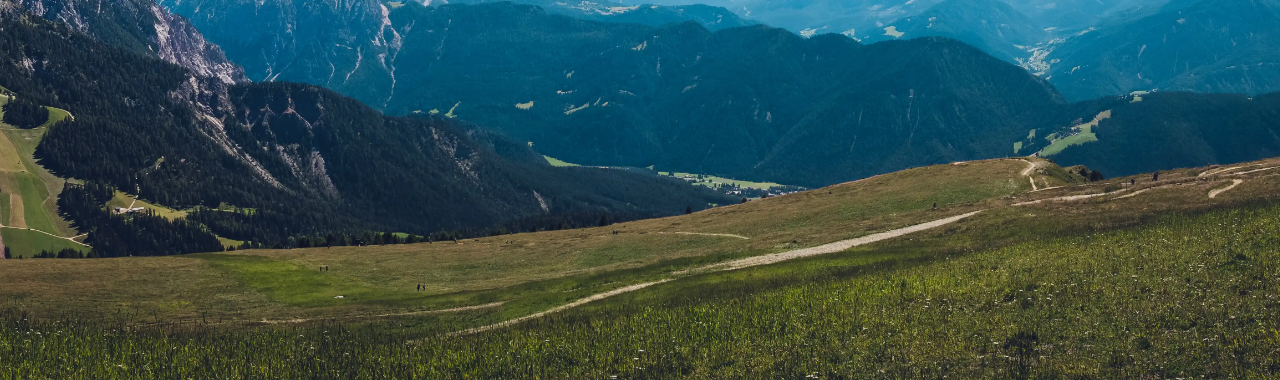
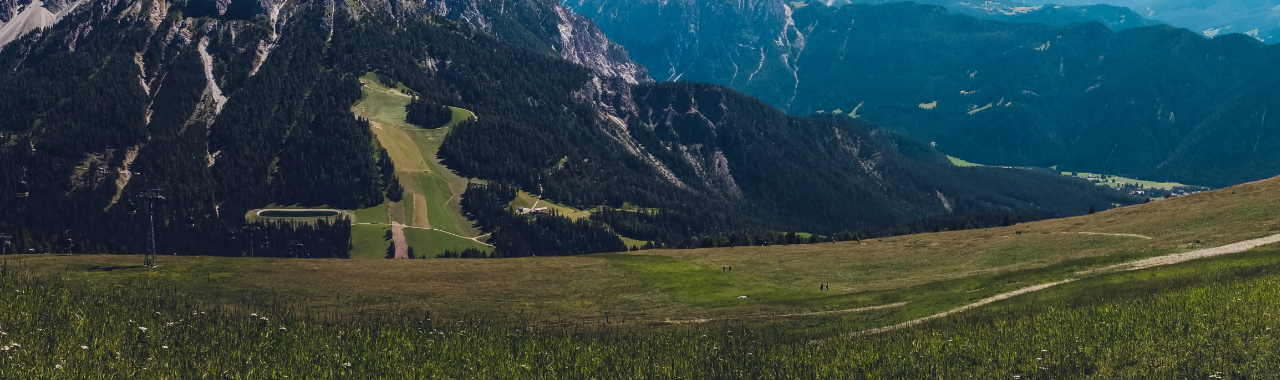
Before and after one commit to MartinML9/ProyectoJavascript, a plain HTML site: page index.html in a window 1280 px wide. Shown: the part 420-800 px from the top of the page. Drawn offline with nearby package versions, Linux system fonts and the light colour scheme.

Commit message:
Se agrega un min-width al boton se deja fijo el background

```diff
--- a/css/style.css
+++ b/css/style.css
@@ -14,10 +14,9 @@ body {
 }
 
 .background-image img{
+  top: 0;
+  left: 0;
   position: absolute;
-  top: 50%;
-  left: 50%;
-  transform: translate(-50%, -50%);
   height: 100%;
   min-height: 50vw;
   z-index: -1;
@@ -43,6 +42,7 @@ button {
   margin: 10px;
   padding: 5px 10px;
   font-size: 16px;
+  min-width: 90px
 }
 
 div{
```
